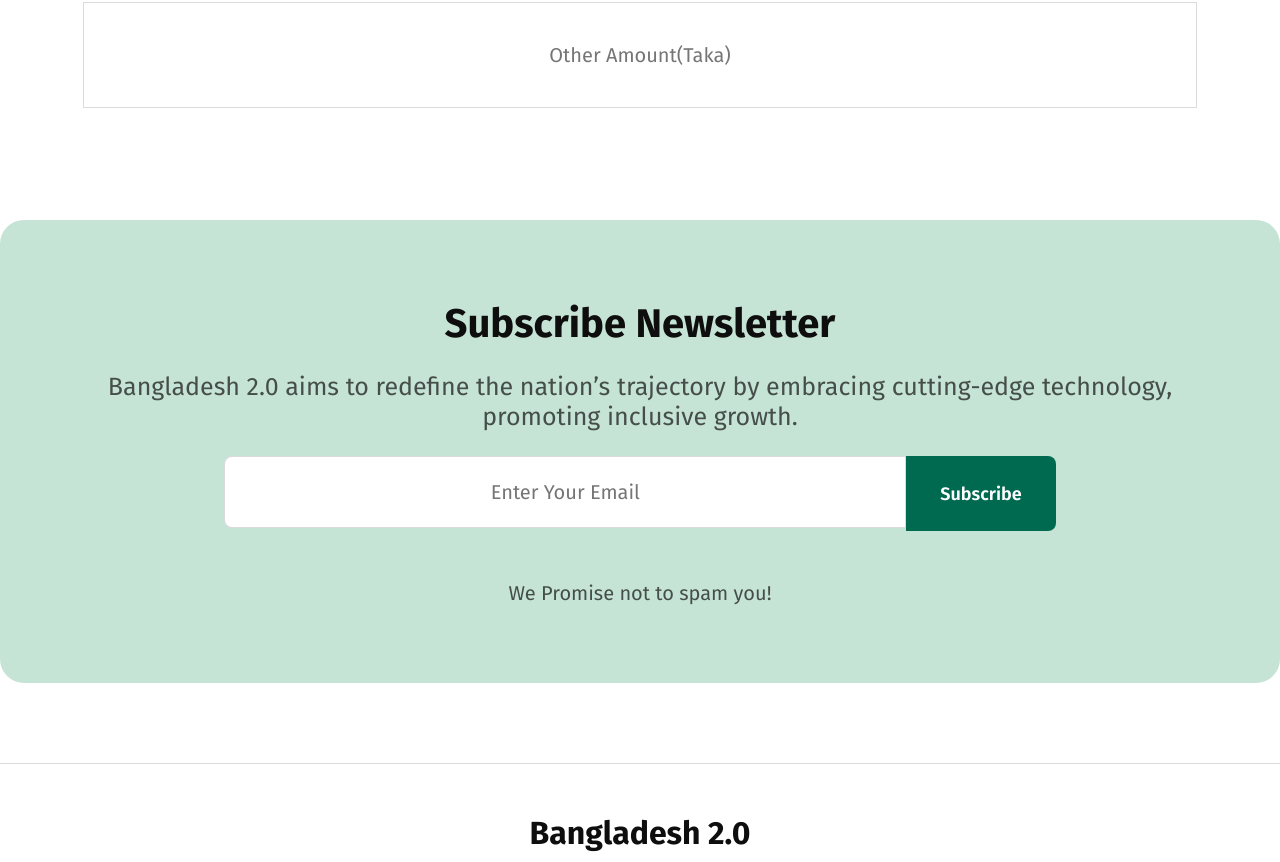
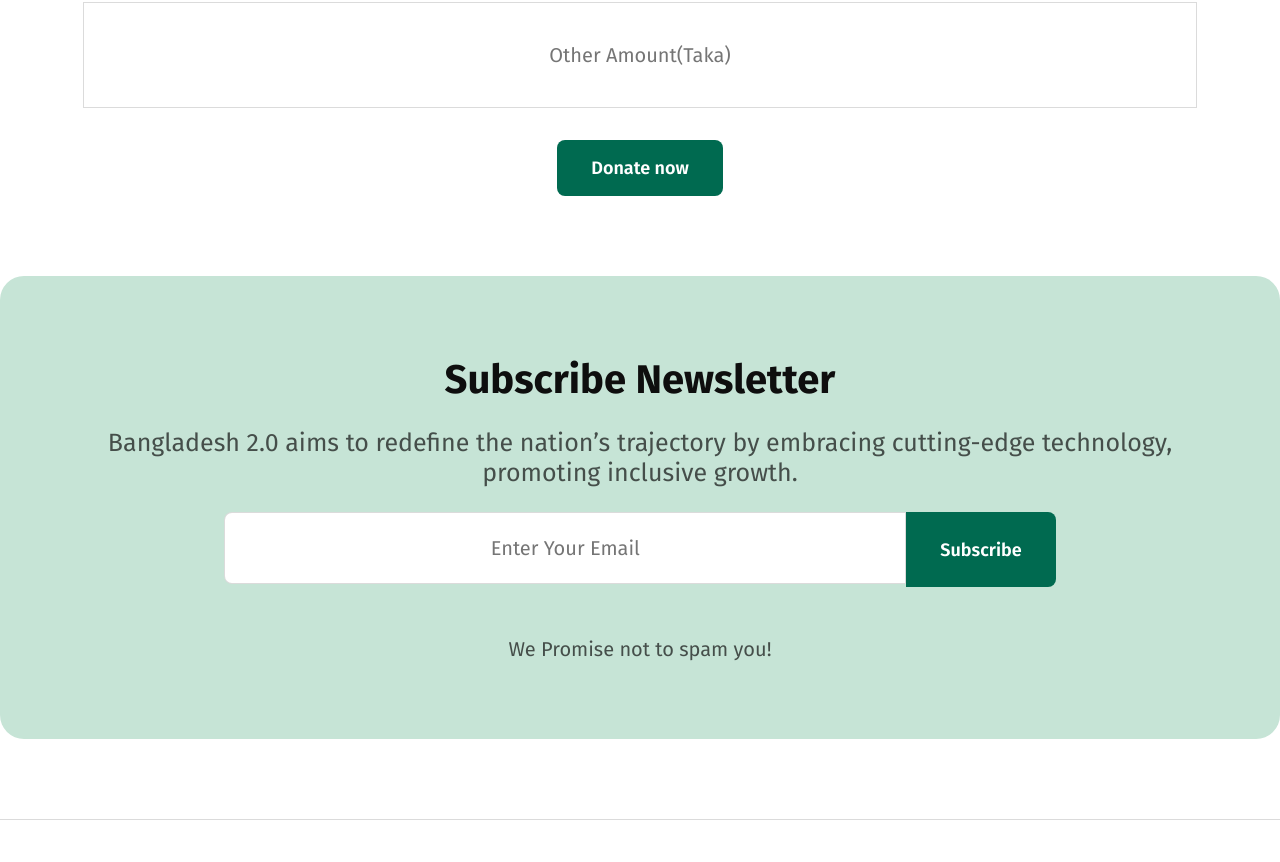
Before and after one commit to rudropratap-debug/B11A1--assignment-1, a plain HTML site: page index.html in a window 1280 px wide. Shown: the part 3792-4654 px from the top of the page. Drawn offline with Linux system fonts and the light colour scheme.

Commit message:
another button added

```diff
--- a/index.html
+++ b/index.html
@@ -140,6 +140,7 @@
                 <div class="donate-box">1000 Tk</div>
             </div>
             <input class="text-section" type="text" placeholder="Other Amount(Taka)">
+            <button class="btn-primary">Donate now</button>
         </section>
         <!-- donation section end -->
 
```
